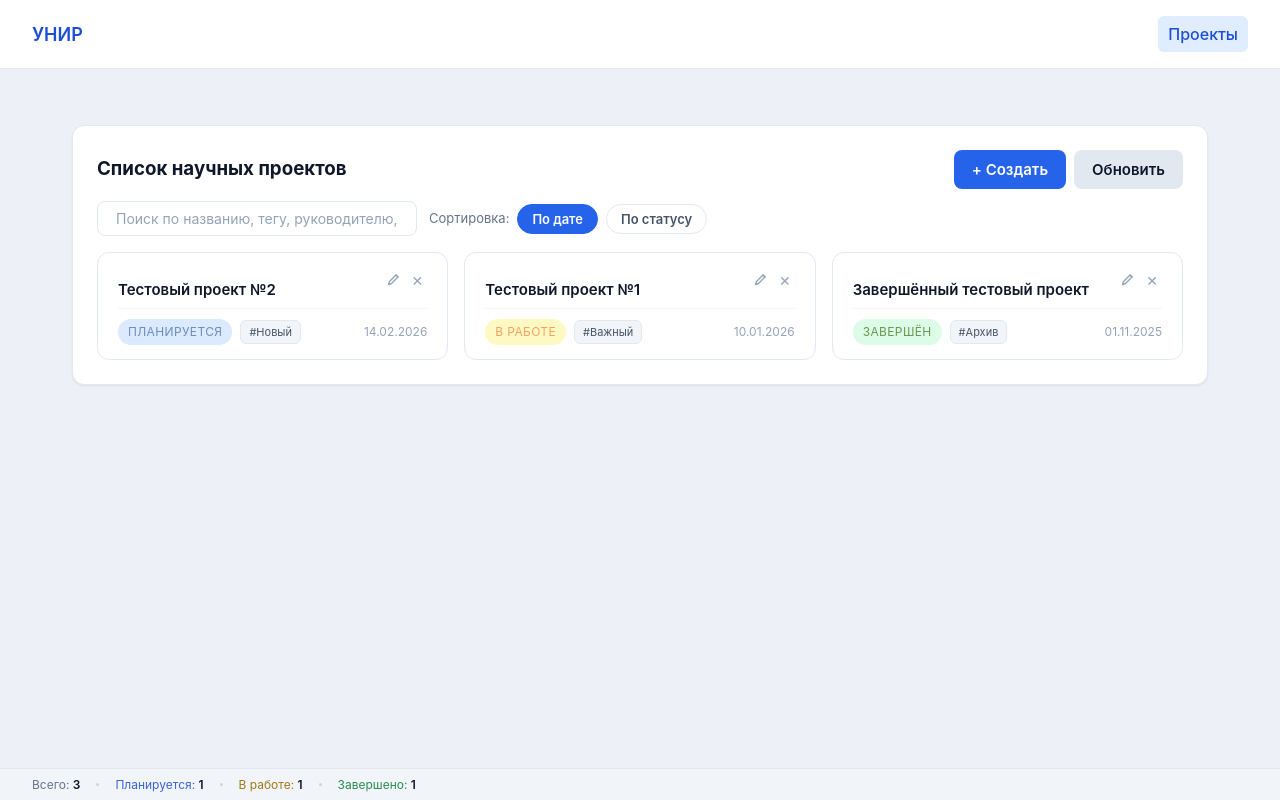
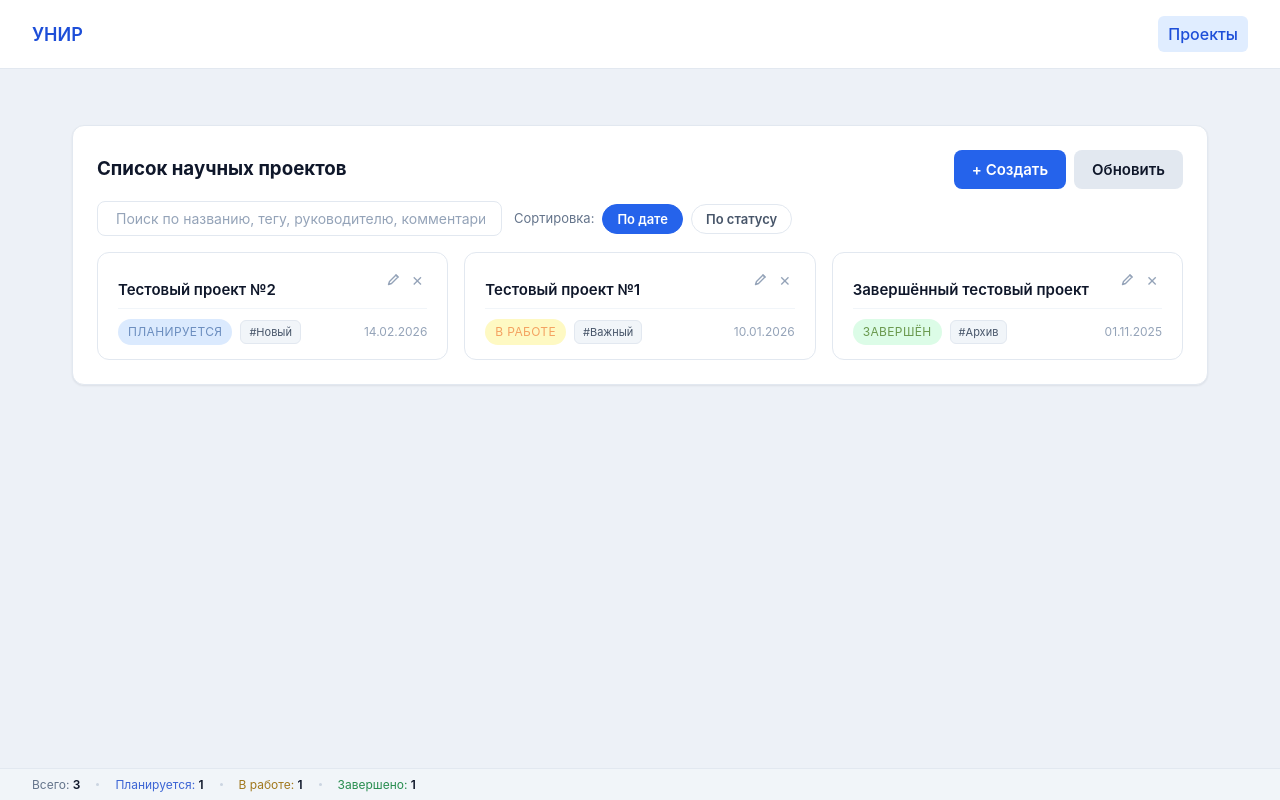
Before and after one commit to nikorr0/doc-assessment-tool-frontend-deploy, a React app: page /projects in a window 1280 px wide. Built offline with nearby package versions, Linux system fonts and the light colour scheme; no server answers; the HTML template or start-up script is replaced by a standard one.

Commit message:
style: Расширено окно поиска
Максимальная ширина увеличена

```diff
--- a/src/index.css
+++ b/src/index.css
@@ -1134,7 +1134,7 @@ button.secondary {
 }
 
 .search-input-wrap input {
-  width: 150%;
+  width: 100%;
   padding: 8px 12px 8px 34px;
   border-radius: 8px;
   border: 1px solid #e2e8f0;
@@ -1179,8 +1179,8 @@ button.secondary {
   position: relative;
   display: flex;
   align-items: center;
-  min-width: 240px;
-  max-width: 320px;
+  min-width: 280px;
+  max-width: 405px;
   background: #fff;
   border: 1px solid #e2e8f0;
   border-radius: 8px;
```
